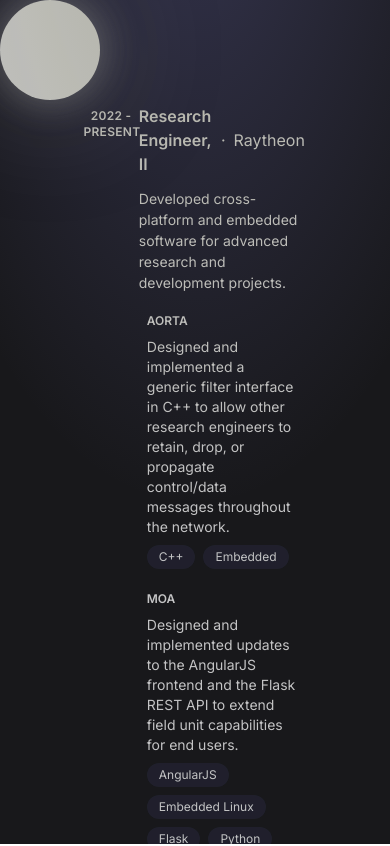
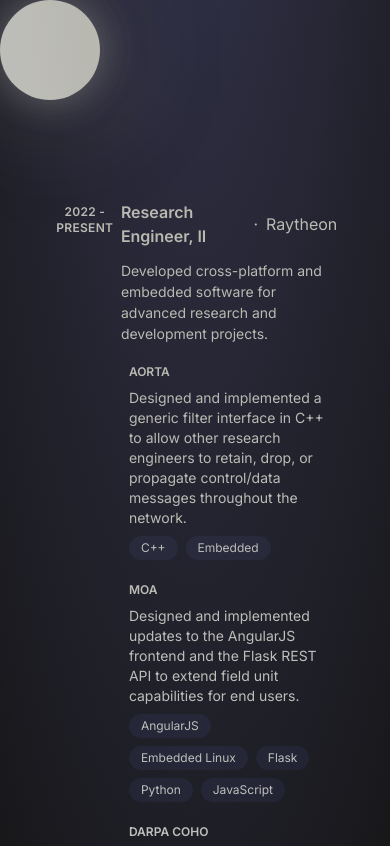
Before and after one commit to rounsifer/rounsifer.github.io, a Next.js app: page / in a window 390 px wide. Shown: the top 846 px of the page. Built offline with nearby package versions, Linux system fonts and the light colour scheme.

Commit message:
update ui for mobile

```diff
--- a/src/app/_components/experience-section.tsx
+++ b/src/app/_components/experience-section.tsx
@@ -82,8 +82,8 @@ export default function Experience() {
   ];
 
   return (
-    <main className="experience no-scrollbar flex w-full flex-row gap-4 py-24 pr-24 text-zinc-300 mix-blend-exclusion">
-      <div className="flex h-full flex-col gap-6">
+    <main className="experience no-scrollbar flex w-3/4 flex-row items-center justify-center gap-4 text-zinc-300 mix-blend-exclusion lg:w-full lg:py-24 lg:pr-24">
+      <div className="flex h-full w-full flex-col  justify-center gap-6">
         {jobHistory.map((job) => {
           return (
             <JobCard
--- a/src/app/_components/homepage/nav-list.tsx
+++ b/src/app/_components/homepage/nav-list.tsx
@@ -49,10 +49,14 @@ export default function NavList() {
 
   return (
     <div className="navlist flex hidden h-full max-h-screen flex-col justify-between ">
+      <div className="flex pb-24 lg:hidden">
+        <ParticleDisplay />
+      </div>
+
       <div className="flex  w-fit flex-col gap-2 rounded-2xl  text-white">
         <a
           href="/"
-          className="my-name font-bold tracking-tight text-zinc-300 sm:text-4xl sm:text-5xl"
+          className="my-name text-4xl font-bold tracking-tight text-zinc-300 sm:text-5xl"
         >
           Ron Rounsifer
         </a>
@@ -64,7 +68,9 @@ export default function NavList() {
         <ul className="flex  w-fit flex-col gap-2 rounded-2xl text-center text-white"></ul>
       </div>
 
-      <ParticleDisplay />
+      <div className="hidden lg:flex">
+        <ParticleDisplay />
+      </div>
       <ul className="social-links mt-8 flex w-full flex-row justify-start gap-6">
         <li className="text-zinc-500">
           <a
--- a/src/app/_components/main-screen.tsx
+++ b/src/app/_components/main-screen.tsx
@@ -14,12 +14,12 @@ export default function MainScreen() {
   }
 
   return (
-    <main className="flex h-full max-w-screen-xl flex-row justify-between">
+    <main className="flex h-full max-w-screen-xl flex-col  items-center justify-between lg:flex-row lg:items-start">
       <header className="left-col flex w-full flex-col items-center gap-4 py-24 lg:sticky lg:max-h-screen lg:w-1/2">
         <NavList />
       </header>
 
-      <div className="right-col no-scrollbar flex h-screen overflow-y-scroll lg:w-1/2">
+      <div className="right-col no-scrollbar flex h-full w-full items-center justify-center lg:h-screen lg:w-1/2 lg:overflow-y-scroll">
         <Experience />
       </div>
     </main>
--- a/src/app/layout.tsx
+++ b/src/app/layout.tsx
@@ -1,7 +1,6 @@
 import "~/styles/globals.css";
 
 import { Inter } from "next/font/google";
-
 
 const inter = Inter({
   subsets: ["latin"],
@@ -21,7 +20,9 @@ export default function RootLayout({
 }) {
   return (
     <html lang="en">
-      <body className={`font-sans ${inter.variable} cursor-none overflow-hidden`}>
+      <body
+        className={`font-sans ${inter.variable} no-scrollbar cursor-none overflow-x-hidden overflow-y-scroll lg:overflow-hidden`}
+      >
         {children}
       </body>
     </html>
```
